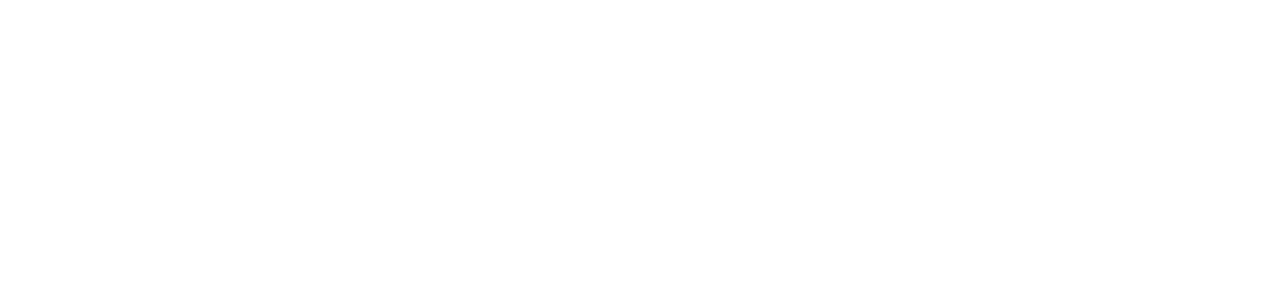
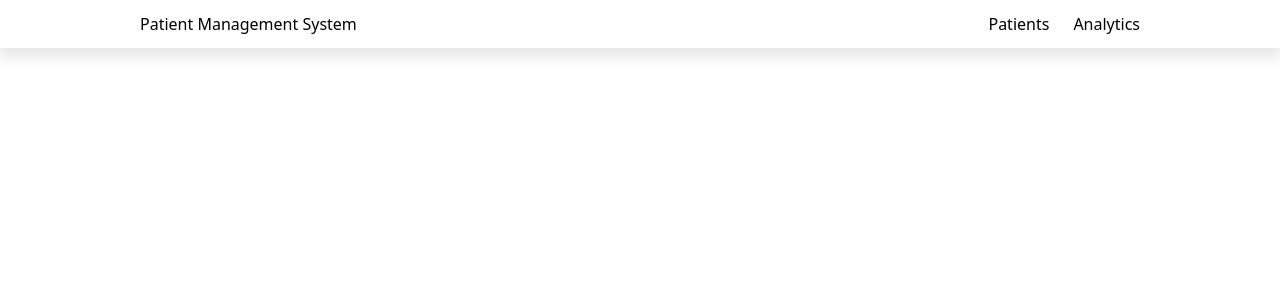
Before and after one commit to Marteldelfer/Patient-Management-System-Frontend-Client, a React (Vite) app in the folder pm-app/: page / in a window 1280 px wide. Shown: the top 300 px of the page. Built offline with nearby package versions, Linux system fonts and the light colour scheme.

Commit message:
Create Navbar

```diff
--- a/pm-app/src/App.tsx
+++ b/pm-app/src/App.tsx
@@ -1,10 +1,14 @@
 import './index.css'
+import { PatientScreen } from './screens/PatientScreen'
+import { NavBar } from './components/Navbar'
 
 function App() {
 
   return (
-    <>
-    </>
+    <div>
+      <NavBar></NavBar>
+      <PatientScreen></PatientScreen>
+    </div>
   )
 }
 
--- /dev/null
+++ b/pm-app/src/components/Navbar.tsx
@@ -0,0 +1,19 @@
+import "../index.css";
+
+export const NavBar = () => {
+	return (
+		<nav className="bg-white bold font-medium drop-shadow-xl">
+			<div className="flex m-auto w-4/5 max-w-5xl">
+				<p className="flex-1/3 p-3">Patient Management System</p>
+				<ul className="content-end">
+					<a href="/patients">
+						<li className="inline-flex p-3 transform transition-transform duration-200 hover:scale-120">Patients</li>
+					</a>
+					<a href="/analytics">
+						<li className="inline-flex p-3 transform transition-transform duration-200 hover:scale-120">Analytics</li>
+					</a>
+				</ul>
+			</div>
+		</nav>
+	)
+}
--- /dev/null
+++ b/pm-app/src/screens/PatientScreen.tsx
@@ -0,0 +1,23 @@
+import type { FunctionComponent } from 'react'
+import '../index.css'
+
+interface PatientResponse {
+	id: string,
+	name: string,
+	email: string,
+	address: string,
+	dateOfBirth: string
+}
+interface PatientRequest {
+	name: string,
+	email: string,
+	address: string,
+	dateOfBirth: string
+}
+
+export const PatientScreen: FunctionComponent = () => {
+	return (
+		<>
+		</>
+	)
+}
```
